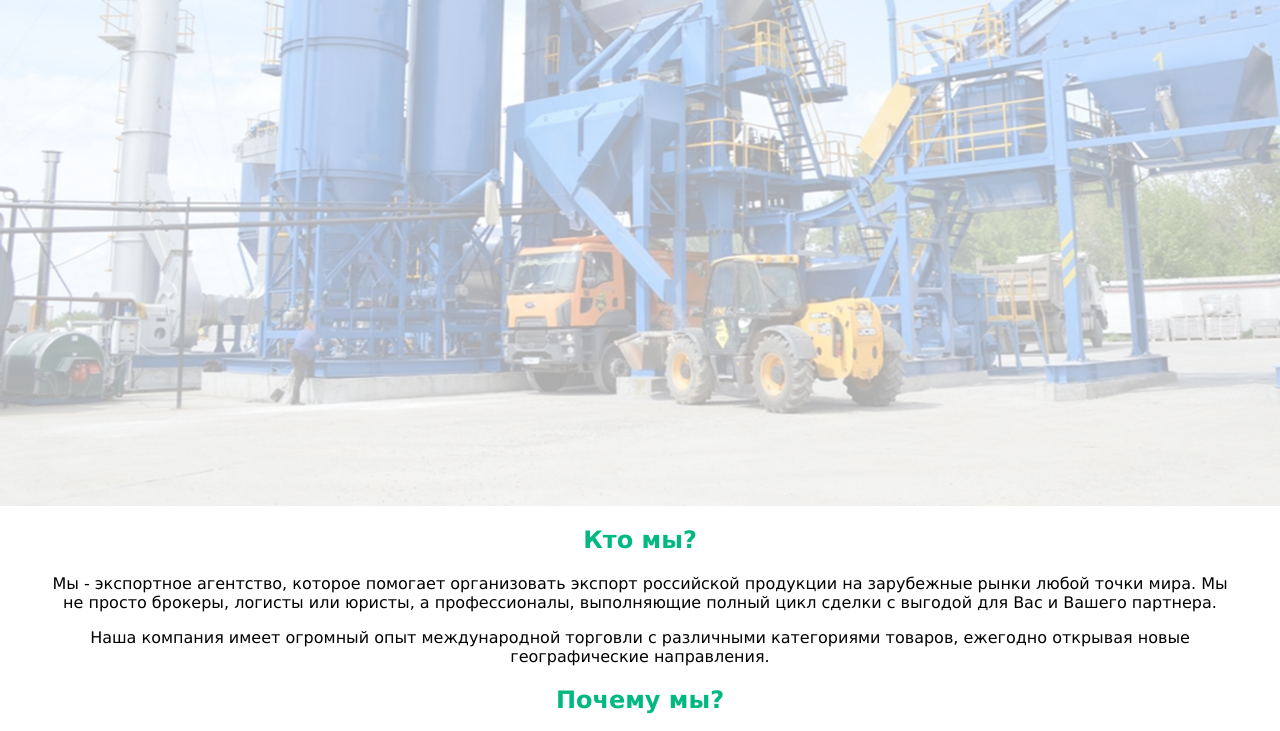
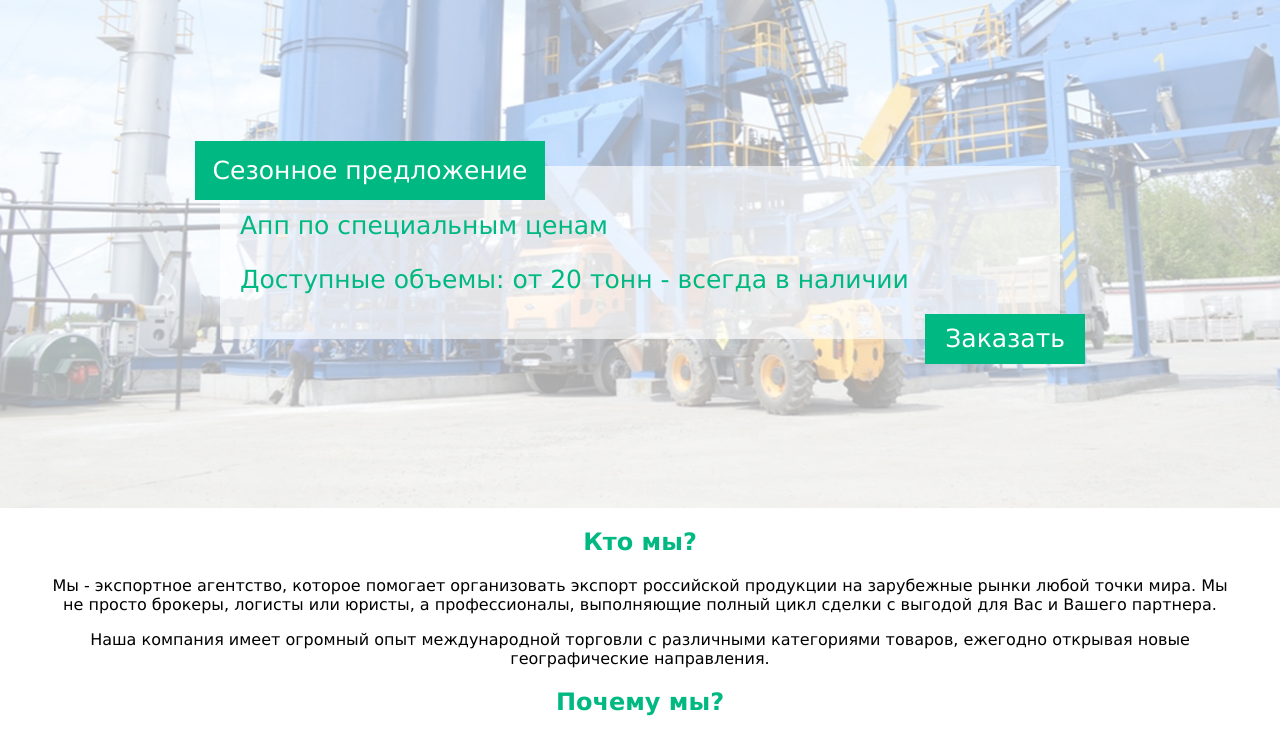
Before and after one commit to h3thal/formoplastapp.ru, a website: page #src/index.html in a window 1280 px wide. Shown: the part 363-1094 px from the top of the page. Drawn offline with nearby package versions, Linux system fonts and the light colour scheme; files that its build step writes are made by us from their sources.

Commit message:
add home

```diff
--- a/#src/index.html
+++ b/#src/index.html
@@ -48,6 +48,19 @@
     </div>
   </header>
   <div id="home">
+    <div class="title">Производств о и поставка атактический полипропилен</div>
+    <div class="home__block">
+      <div class="home__block-title">
+        Сезонное предложение
+      </div>
+      <div class="home__block-inner">
+        <div class="text">
+          <p>Апп по специальным ценам</p>
+          <p>Доступные объемы: от 20 тонн - всегда в наличии</p>
+        </div>
+        <a href="">Заказать</a>
+      </div>
+    </div>
   </div>
   <div id="about">
     <div class="wrapper">
--- a/#src/scss/style.scss
+++ b/#src/scss/style.scss
@@ -143,6 +143,52 @@ header {
   background-repeat: no-repeat;
   background-size: cover;
   background-attachment: fixed;
+  padding: 1px;
+  display: flex;
+  flex-direction: column;
+  justify-content: space-evenly;
+  align-items: center;
+  .title {
+    width: 620px;
+    color: #00b982;
+    text-align: center;
+    padding: 15px 0px;
+    font-size: 40px;
+    background-color: #ffffffa3;
+  }
+  .home__block {
+    background-color: #ffffffa3;
+    width: 800px;
+    padding: 20px;
+    color: $mainColor;
+    font-size: 25px;
+    position: relative;
+    &-title {
+      width: 350px;
+      text-align: center;
+      background-color: $mainColor;
+      color: #fff;
+      padding: 15px 0px;
+      position: absolute;
+      top: -25px;
+      left: -25px;
+    }
+    &-inner {
+      display: flex;
+      flex-direction: row;
+      .text {
+
+      }
+      a {
+        background-color: $mainColor;
+        height: 30px;
+        padding: 10px 20px;
+        position: absolute;
+        right: -25px;
+        bottom: -25px;
+      }
+    }
+  }
 }
 #about {
   text-align: center;
```
Also changed, not shown: dist/css/style.css, dist/index.html.
